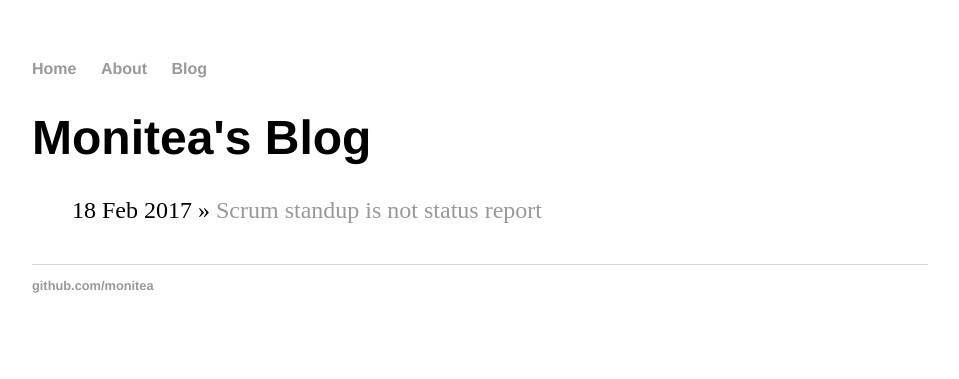
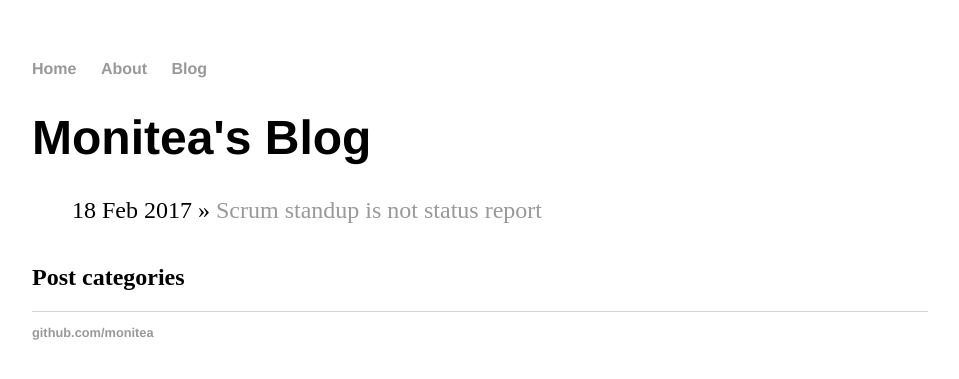
Before and after one commit to monitea/monitea.github.io, a Jekyll site: the page built from blog/index.html, in a window 1280 px wide. Shown: the top 379 px of the page, without its empty margins (160-1119 px from the left). Built offline with Jekyll 4.4.1, drawn with Linux system fonts in a browser that asks for light colours.

Commit message:
Update index.html

```diff
--- a/blog/index.html
+++ b/blog/index.html
@@ -2,10 +2,30 @@
 layout: default
 title: Monitea's Blog
 ---
-	<h1>{{ page.title }}</h1>
+<h1>{{ page.title }}</h1>
 	<ul class="posts">
 
 	  {% for post in site.posts %}
 	    <li><span>{{ post.date | date_to_string }}</span> » <a href="{{ post.url }}" title="{{ post.title }}">{{ post.title }}</a></li>
 	  {% endfor %}
 	</ul>
+
+<h2>Post categories</h2>
+
+<div id="archives">
+{% for category in site.categories %}
+  <div class="archive-group">
+    {% capture category_name %}{{ category | first }}{% endcapture %}
+    <div id="#{{ category_name | slugize }}"></div>
+    <p></p>
+
+    <h3 class="category-head">{{ category_name }}</h3>
+    <a name="{{ category_name | slugize }}"></a>
+    {% for post in site.categories[category_name] %}
+    <article class="archive-item">
+      <h4><a href="{{ site.baseurl }}{{ post.url }}">{{post.title}}</a></h4>
+    </article>
+    {% endfor %}
+  </div>
+{% endfor %}
+</div>
```
